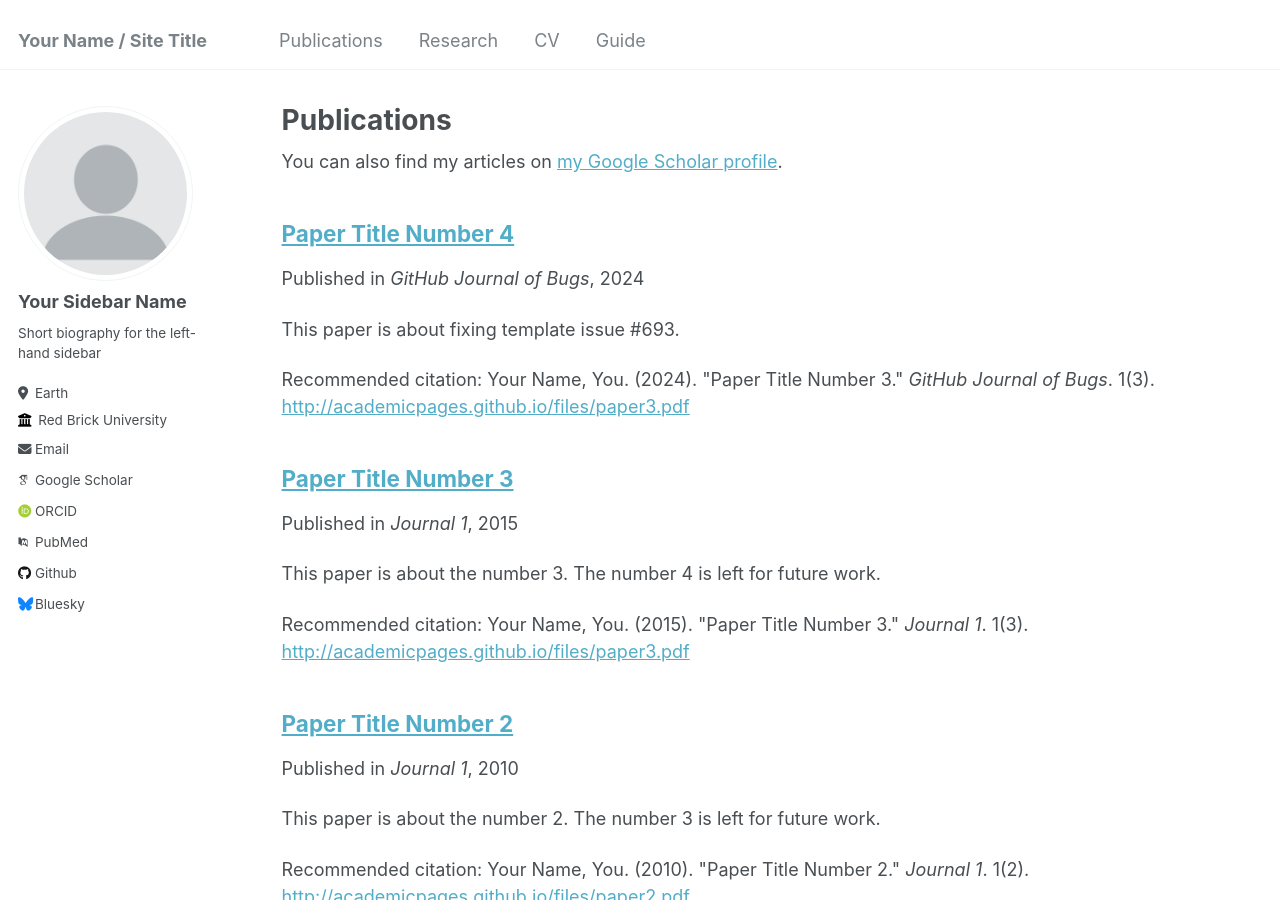
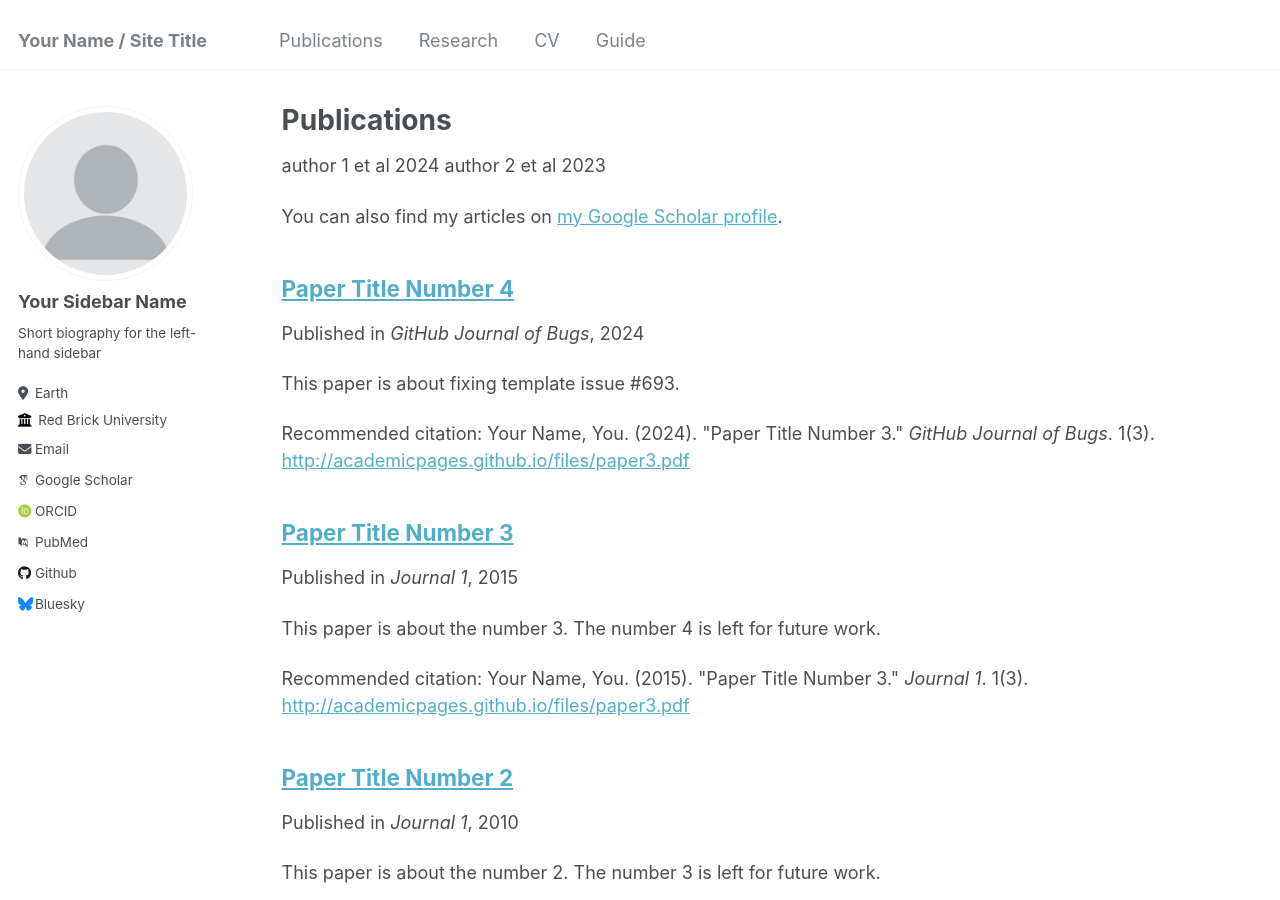
Before and after one commit to Sivenesi/Sivenesi.github.io, a Jekyll site: the page built from _pages/publications.md, in a window 1280 px wide and 900 px high. Built offline with Jekyll 4.4.1, drawn with Linux system fonts in a browser that asks for light colours; some web fonts are replaced.

Commit message:
Update publications.md

```diff
--- a/_pages/publications.md
+++ b/_pages/publications.md
@@ -4,6 +4,9 @@ title: "Publications"
 permalink: /publications/
 author_profile: true
 ---
+author 1 et al 2024
+author 2 et al 2023
+
 
 {% if site.author.googlescholar %}
   <div class="wordwrap">You can also find my articles on <a href="{{site.author.googlescholar}}">my Google Scholar profile</a>.</div>
```
